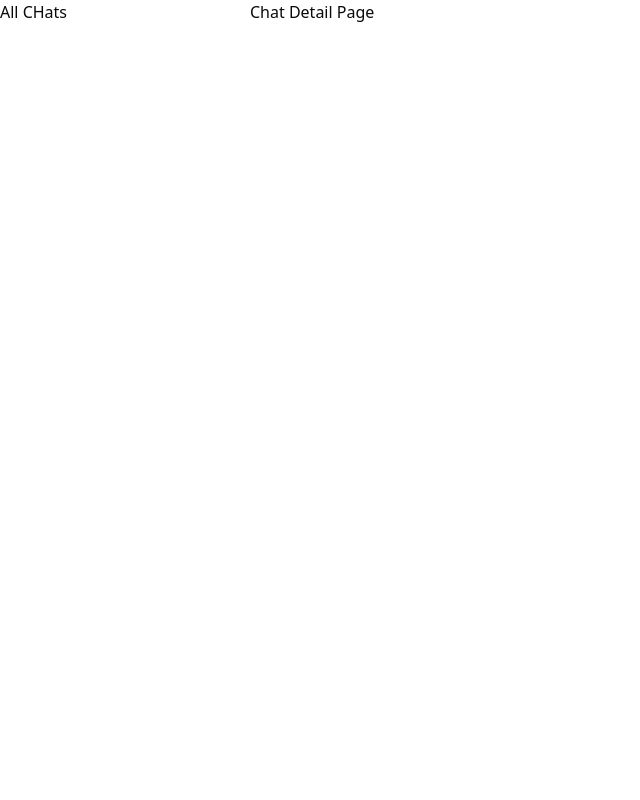
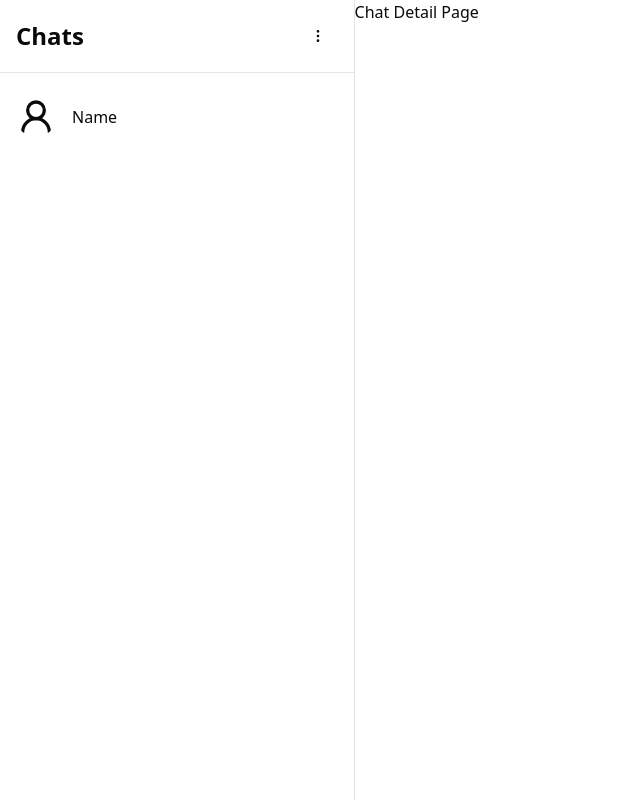
Before and after one commit to kunwar1109/connecty, a Next.js app: page /chats/1 in a window 1280 px wide. Shown: the whole page, without its empty margins (0-640 px from the left). Built offline with nearby package versions, Linux system fonts and the light colour scheme.

Commit message:
basic skeleton UI for chat and chat page

```diff
--- a/app/(chats)/chats/[chatId]/page.jsx
+++ b/app/(chats)/chats/[chatId]/page.jsx
@@ -1,3 +1,3 @@
 export default function ChatDetailPage() {
-  return <div className="w-full h-screen md:flex-1">Chat Detail Page</div>;
+  return <div className="w-full h-screen">Chat Detail Page</div>;
 }
--- /dev/null
+++ b/app/(chats)/chats/_components/chat-box.jsx
@@ -0,0 +1,21 @@
+import { User2 } from "lucide-react";
+import Image from "next/image";
+import Link from "next/link";
+
+export const ChatBox = () => {
+  return (
+    <Link href="/chats/sss">
+      <div className="flex items-center justify-between px-2 py-4 m-2 hover:bg-accent rounded-md">
+        <div className="flex items-center justify-center gap-4">
+          {/* profile-image and name */}
+          {false ? (
+            <Image src="" width={40} height={40} alt="profile-picture" fill />
+          ) : (
+            <User2 className="w-[40px] h-[40px] rounded-full" />
+          )}
+          <h2>Name</h2>
+        </div>
+      </div>
+    </Link>
+  );
+};
--- a/app/(chats)/chats/_components/chat-sidebar.jsx
+++ b/app/(chats)/chats/_components/chat-sidebar.jsx
@@ -1,10 +1,19 @@
+import { ChatBox } from "./chat-box";
+import { ProfileMenu } from "./profile-menu";
+
 export const ChatSideBar = () => {
   //fetch all chats for user
   return (
-    <>
-      <aside className="hidden w-full md:block md:w-[250px] h-screen overflow-auto">
-        All CHats
-      </aside>
-    </>
+    <aside className="md:w-[390px] lg:w-[490px] h-screen overflow-auto border-r relative">
+      <div className="flex items-center justify-between px-4 py-4 border-b sticky top-0 left-0 bg-background ">
+        <h2 className="text-2xl font-bold ">Chats</h2>
+        <div>
+          <ProfileMenu />
+        </div>
+      </div>
+      <div className="my-2">
+        <ChatBox />
+      </div>
+    </aside>
   );
 };
--- /dev/null
+++ b/app/(chats)/chats/_components/profile-menu.jsx
@@ -0,0 +1,32 @@
+import { Button } from "@/components/ui/button";
+import {
+  DropdownMenu,
+  DropdownMenuContent,
+  DropdownMenuItem,
+  DropdownMenuLabel,
+  DropdownMenuSeparator,
+  DropdownMenuTrigger,
+} from "@/components/ui/dropdown-menu";
+import { MoreVertical } from "lucide-react";
+
+export const ProfileMenu = () => {
+  return (
+    <DropdownMenu>
+      <DropdownMenuTrigger asChild>
+        <Button
+          variant="outline"
+          size="icon"
+          className="rounded-full border-none focus-visible:ring-0 focus-visible:ring-offset-transparent focus-visible:ring-offset-0 cursor-pointer"
+        >
+          <MoreVertical className="w-4 h-4" />
+        </Button>
+      </DropdownMenuTrigger>
+      <DropdownMenuContent className="w-56" align="start">
+        <DropdownMenuLabel>My Account</DropdownMenuLabel>
+        <DropdownMenuSeparator />
+        <DropdownMenuItem className="cursor-pointer">Profile</DropdownMenuItem>
+        <DropdownMenuItem className="cursor-pointer">Logout</DropdownMenuItem>
+      </DropdownMenuContent>
+    </DropdownMenu>
+  );
+};
```
